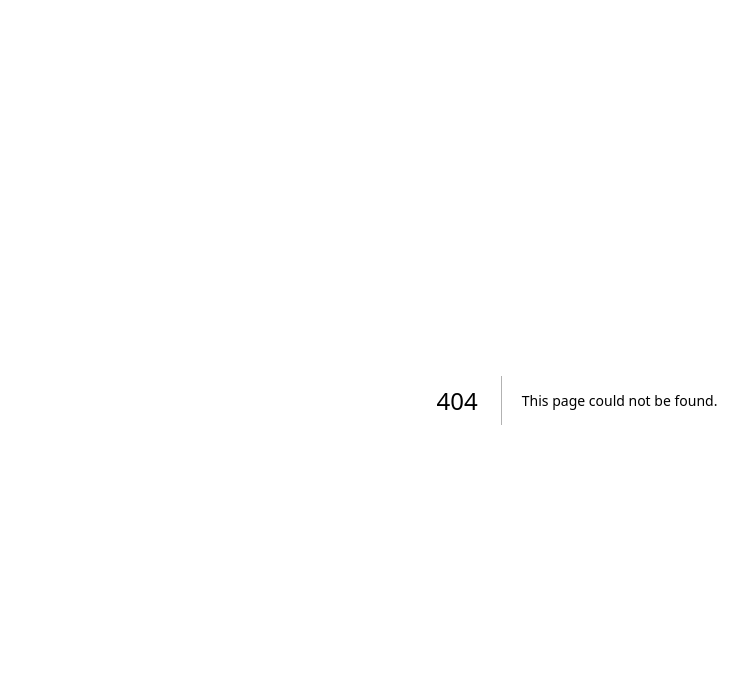
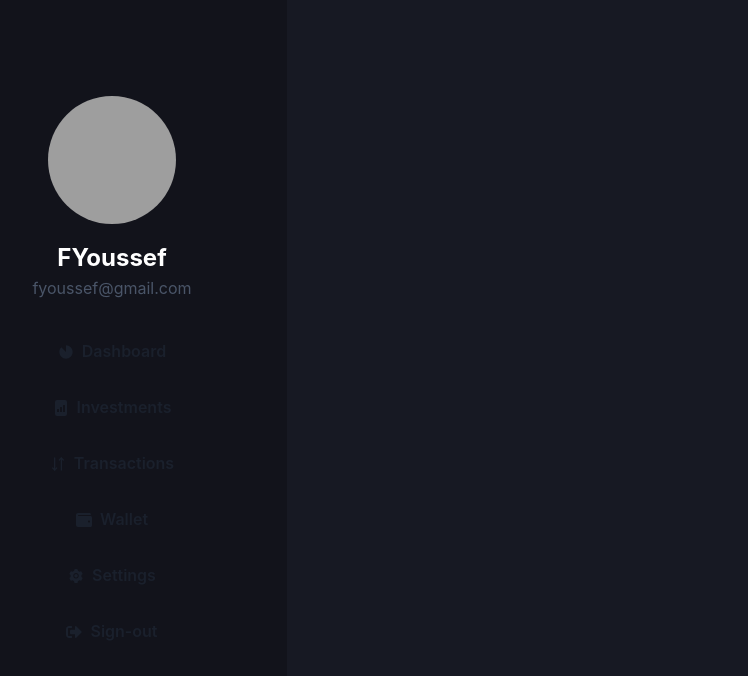
Before and after one commit to fyoussef/frontend-form-login, a Next.js app: page /home in a window 1280 px wide. Before the commit this address had no page. Shown: the top 676 px of the page, without its empty margins (63-811 px from the left). Built offline with nearby package versions, Linux system fonts and the light colour scheme; grey boxes are pictures that could not be loaded.

Commit message:
Criando uma página inicial

```diff
--- a/src/pages/esqueci-minha-senha.tsx
+++ b/src/pages/esqueci-minha-senha.tsx
@@ -11,7 +11,7 @@ import Head from 'next/head'
 import Link from 'next/link'
 import { FaEnvelope } from 'react-icons/fa'
 
-export default function Cadastro() {
+export default function EsqueciMinhaSenha() {
     return (
         <Flex
             bg='gray.900'
--- /dev/null
+++ b/src/pages/home.tsx
@@ -0,0 +1,131 @@
+import {
+    Avatar,
+    Box,
+    Button,
+    Flex,
+    Stack,
+    Tab,
+    TabList,
+    Tabs,
+    Text
+} from '@chakra-ui/react'
+import Head from 'next/head'
+import Link from 'next/link'
+import { BsFillFileBarGraphFill } from 'react-icons/bs'
+import { FaHome, FaSignOutAlt, FaUser, FaWallet } from 'react-icons/fa'
+import { MdIncompleteCircle } from 'react-icons/md'
+import { TbArrowsDownUp } from 'react-icons/tb'
+import { AiFillSetting } from 'react-icons/ai'
+
+export default function Home() {
+    return (
+        <Flex
+            bg='gray.900'
+            h='100vh'
+            color='white'
+        >
+
+            <Head>
+                <title>Home</title>
+                <meta name="description" content="Generated by create next app" />
+                <link rel="icon" href="/favicon.ico" />
+            </Head>
+
+            <Box
+                w={350}
+                h='full'
+                bg='blackAlpha.400'
+            >
+                <Flex
+                    mt={24}
+                    justify='center'
+                    align='center'
+                    flexDir='column'
+                >
+                    <Avatar
+                        size='2xl'
+                        src='https://bit.ly/sage-adebayo'
+                    />
+                    <Text
+                        mt='4'
+                        fontWeight='bold'
+                        fontSize={24}
+                    >
+                        FYoussef
+                    </Text>
+                    <Text
+                        color='gray.600'
+                    >
+                        fyoussef@gmail.com
+                    </Text>
+                </Flex>
+
+                <Flex
+                    flexDir='column'
+                    align='center'
+                    mt='8'
+                >
+                    <Stack spacing='4'>
+                        <Button
+                            leftIcon={<MdIncompleteCircle />}
+                            bg='transparent'
+                            _hover={{
+                                bg: 'blue.400'
+                            }}
+                        >
+                            Dashboard
+                        </Button>
+                        <Button
+                            leftIcon={<BsFillFileBarGraphFill />}
+                            bg='transparent'
+                            _hover={{
+                                bg: 'blue.400'
+                            }}
+                        >
+                            Investments
+                        </Button>
+                        <Button
+                            leftIcon={<TbArrowsDownUp />}
+                            bg='transparent'
+                            _hover={{
+                                bg: 'blue.400'
+                            }}
+                        >
+                            Transactions
+                        </Button>
+                        <Button
+                            leftIcon={<FaWallet />}
+                            bg='transparent'
+                            _hover={{
+                                bg: 'blue.400'
+                            }}
+                        >
+                            Wallet
+                        </Button>
+                        <Button
+                            leftIcon={<AiFillSetting />}
+                            bg='transparent'
+                            _hover={{
+                                bg: 'blue.400'
+                            }}
+                        >
+                            Settings
+                        </Button>
+                        <Button
+                            leftIcon={<FaSignOutAlt />}
+                            bg='transparent'
+                            _hover={{
+                                bg: 'blue.400'
+                            }}
+                        >
+                            Sign-out
+                        </Button>
+                    </Stack>
+                </Flex>
+
+            </Box>
+
+
+        </Flex>
+    )
+}
```
